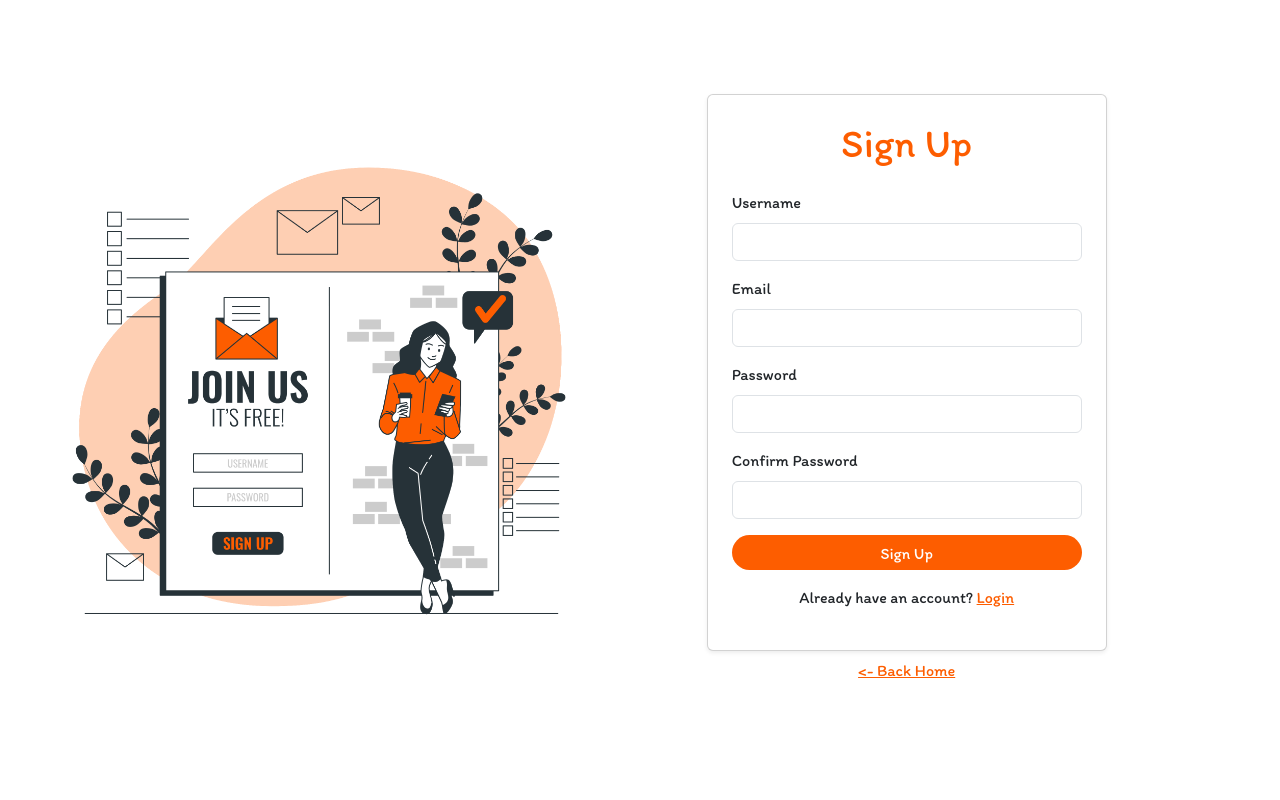
After one commit to KishoreKumar0603/EdTech, a Django app: page /register/ in a window 1280 px wide. The commit adds this page. Run offline with Django 5.2, Linux system fonts and the light colour scheme; some libraries are stand-ins or nearby versions.

Commit message:
loki added

```diff
--- /dev/null
+++ b/course/forms.py
@@ -0,0 +1,20 @@
+# forms.py
+
+from django import forms
+from .models import RegisterUser
+
+class UserRegistrationForm(forms.ModelForm):
+    password = forms.CharField(widget=forms.PasswordInput)
+    confirm_password = forms.CharField(widget=forms.PasswordInput)
+
+    class Meta:
+        model = RegisterUser
+        fields = ['username', 'email', 'password']
+
+    def clean(self):
+        cleaned_data = super().clean()
+        password = cleaned_data.get("password")
+        confirm_password = cleaned_data.get("confirm_password")
+
+        if password != confirm_password:
+            raise forms.ValidationError("Passwords do not match.")
--- a/course/models.py
+++ b/course/models.py
@@ -51,3 +51,11 @@ class Course(models.Model):
 
 class Checkpoint(models.Model):
     course = models.ForeignKey(Course, on_delete=models.CASCADE)
+
+class RegisterUser(models.Model):
+    username = models.CharField(max_length=150, unique=True)
+    email = models.EmailField(unique=True)
+    password = models.CharField(max_length=128)
+
+    def __str__(self):
+        return self.username
--- a/course/templates/course/inc/NavBar.html
+++ b/course/templates/course/inc/NavBar.html
@@ -116,6 +116,6 @@
         <li><a href="#" class="text-dark text-decoration-none ">About</a></li>
         <li><a href="#" class="text-dark text-decoration-none ">Settings</a></li>
     </ul>
-      <button class="btn btn-secondary" type="button">A Button</button>
+      <button class="btn btn-color w-50" type="button"><a href="{% url 'login' %}">Login / Sign Up </a></button>
   </div>
 </div>
--- /dev/null
+++ b/course/templates/course/registration/register.html
@@ -0,0 +1,56 @@
+<!DOCTYPE html>
+<html lang="en">
+<head>
+    <meta charset="UTF-8">
+    <meta name="viewport" content="width=device-width, initial-scale=1.0">
+    <link rel="stylesheet" href="../../../../static/css/style.css">
+    <title>Register</title>
+    <link href="https://cdnjs.cloudflare.com/ajax/libs/bootstrap/5.3.0/css/bootstrap.min.css" rel="stylesheet">
+</head>
+<body class="vh-100">
+    {% csrf_token %}
+    <!-- {{ form.as_p }} -->
+    <div class="container-fluid h-100">
+        <div class="row h-100 d-flex justify-content-center align-items-center">
+            <!-- Image Side -->
+            <div class="col-md-5 d-none d-md-block">
+                <img src="../../../../static/img/login_signin/Sign up-bro.png" class="img-fluid" alt="">
+            </div>
+
+            <!-- Sign Up Form Side -->
+            <div class="col-md-6 d-flex align-items-center justify-content-center flex-column">
+                <div class="card shadow-sm p-4" style="width: 100%; max-width: 400px;">
+                    <h1 class="text-center mb-4 theme">Sign Up</h1>
+                    <form method="POST" action="{% url 'register' %}">
+                        {% csrf_token %}
+                        <div class="mb-3">
+                            <label for="username" class="form-label">Username</label>
+                            <input type="text" class="form-control" id="username" name="username" required>
+                        </div>
+                        <div class="mb-3">
+                            <label for="email" class="form-label">Email</label>
+                            <input type="email" class="form-control" id="email" name="email" required>
+                        </div>
+                        <div class="mb-3">
+                            <label for="password" class="form-label">Password</label>
+                            <input type="password" class="form-control" id="password" name="password" required>
+                        </div>
+                        <div class="mb-3">
+                            <label for="confirm_password" class="form-label">Confirm Password</label>
+                            <input type="password" class="form-control" id="confirm_password" name="confirm_password" required>
+                        </div>
+                        <button type="submit" class="btn w-100 btn-color">Sign Up</button>
+                    </form>
+                    <p class="text-center mt-3">
+                        Already have an account? <a href="{% url 'login' %}" class="theme">Login</a>
+                    </p>
+                </div>
+                <p class="py-2"><a href="{% url 'home' %}" class="theme"><- Back Home</a></p>
+            </div>
+        </div>
+    </div>
+
+    <!-- Bootstrap JS and dependencies -->
+    <script src="https://cdnjs.cloudflare.com/ajax/libs/bootstrap/5.3.0/js/bootstrap.bundle.min.js"></script>
+</body>
+</html>
--- a/course/urls.py
+++ b/course/urls.py
@@ -6,6 +6,6 @@ urlpatterns = [
     path('course/course-detail/<str:course_title>',views.courseAbout,name='courseAbout'),
     path('course/course-my-progress/',views.courseDetails,name='courseDetails'),
     path('profile',views.profile,name="profile"),
-    path('login',views.login,name='login'),
-    path('register',views.register,name='register')
+    path('login/',views.login,name='login'),
+    path('register/', views.register, name='register'),
 ]
--- a/course/views.py
+++ b/course/views.py
@@ -1,6 +1,7 @@
 from django.shortcuts import render,redirect
 from django.http import HttpResponse
 from .models import *
+from .forms import *
 from django.contrib import messages
 # Create your views here.
 
@@ -11,11 +12,43 @@ def home(request):
 
 
 # login & register view
+
+# def login_view(request):
+#     if request.method == 'POST':
+#         form = AuthenticationForm(request, data=request.POST)
+#         if form.is_valid():
+#             username = form.cleaned_data.get('username')
+#             password = form.cleaned_data.get('password')
+#             user = authenticate(username=username, password=password)
+#             if user is not None:
+#                 login(request, user)
+#                 messages.success(request, f"Welcome, {username}!")
+#                 return redirect('home')  # Redirect to a home or dashboard page
+#             else:
+#                 messages.error(request, "Invalid username or password.")
+#         else:
+#             messages.error(request, "Invalid username or password.")
+#     else:
+#         form = AuthenticationForm()
+
+#     return render(request, 'course/login/login.html', {'form': form})
 def login(request):
-    return render(request,"course/login/login.html")
+    return render(request,"course/registration/login.html")
 
 def register(request):
-    return render(request,'course/login/register.html')
+    if request.method == 'POST':
+        form = UserRegistrationForm(request.POST)
+        if form.is_valid():
+            user = form.save(commit=False)
+            # Hash the password before saving (Django's auth should ideally be used for this)
+            user.password = form.cleaned_data['password']
+            user.save()
+            messages.success(request, "Registration successful!")
+            return redirect('login')
+    else:
+        form = UserRegistrationForm()
+
+    return render(request, 'course/registration/register.html', {'form': form})
 
 
 # course View
```
Also changed, not shown: course/templates/course/login/login.html (deleted, +0 -12 lines), course/templates/course/login/register.html (deleted, +0 -12 lines), course/templates/course/registration/login.html (added, +47 -0 lines), edtech/settings.py (+14 -13 lines), course/migrations/0008_registeruser.py (added), db.sqlite3, static/img/login_signin/Fingerprint-bro.png (added), static/img/login_signin/Sign up-bro.png (added).
